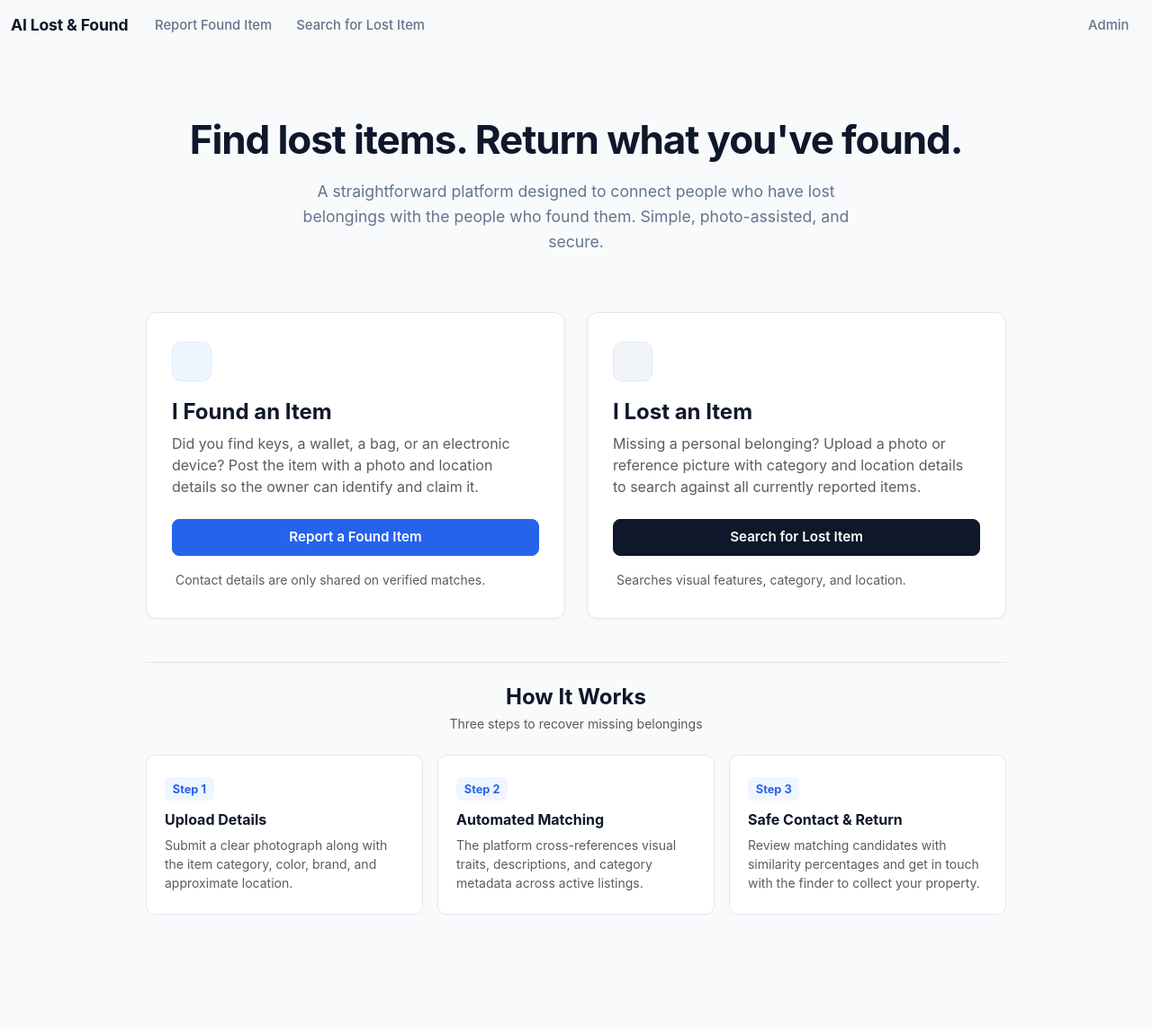
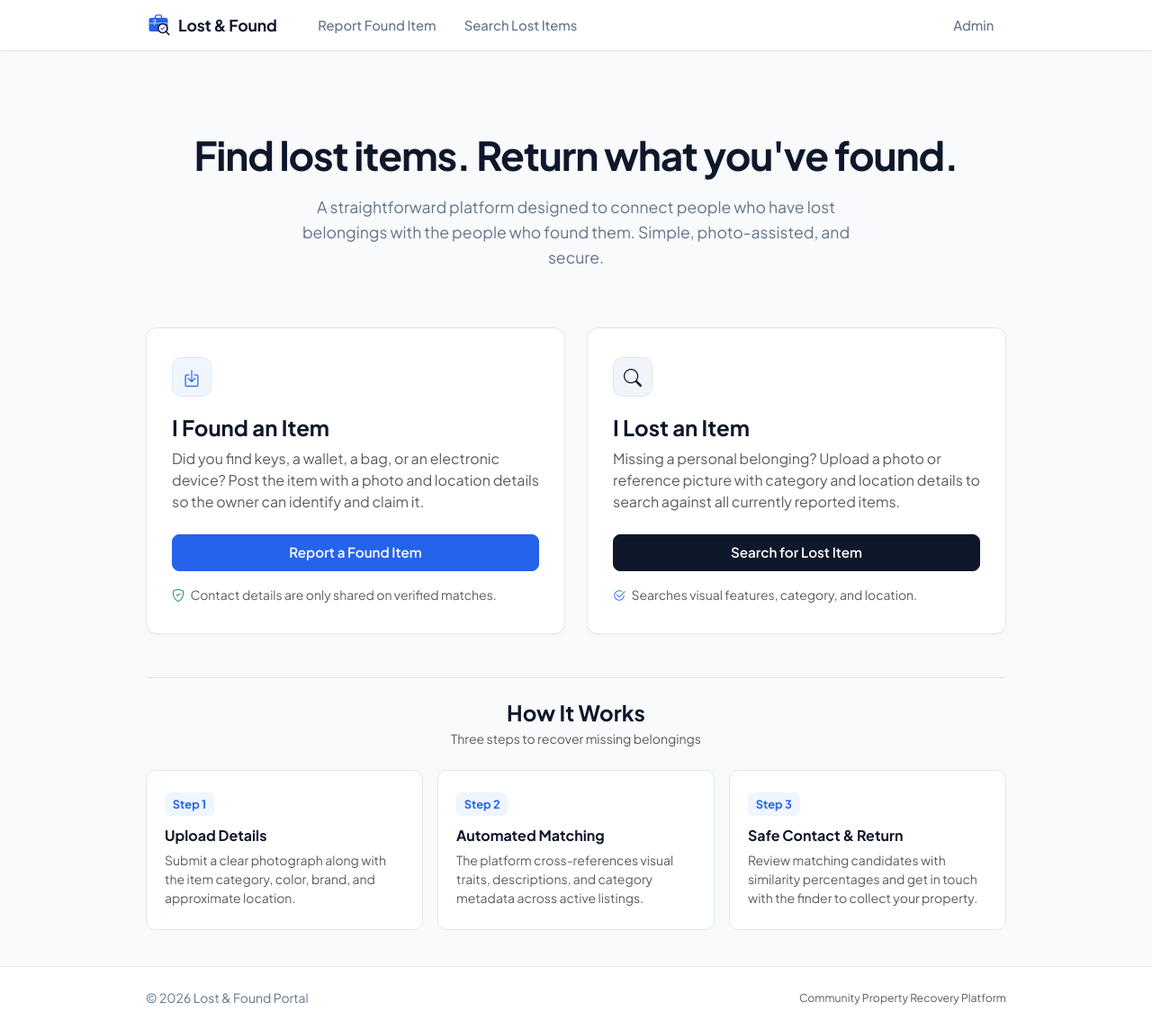
Before and after one commit to vanshtyagi001/lost-and-found-app, a Flask app: page / in a window 1280 px wide. Shown: the whole page at 90% size. Before the commit the page ends 1017 px from the top, so only its background shows below. Run offline with Flask 3, Linux system fonts and the light colour scheme; some libraries are stand-ins or nearby versions.

Commit message:
add brand logo, favicons, sticky navbar, and active page underline

```diff
--- a/templates/base.html
+++ b/templates/base.html
@@ -3,42 +3,74 @@
 <head>
     <meta charset="UTF-8">
     <meta name="viewport" content="width=device-width, initial-scale=1.0">
-    <title>AI Lost & Found</title>
-    <!-- Add Bootstrap for basic styling (optional) -->
+    <title>Lost & Found Portal</title>
+
+    <!-- Favicons -->
+    <link rel="icon" type="image/svg+xml" href="{{ url_for('static', filename='img/favicon.svg') }}">
+    <link rel="icon" type="image/png" sizes="32x32" href="{{ url_for('static', filename='img/favicon.png') }}">
+    <link rel="icon" href="{{ url_for('static', filename='img/favicon.ico') }}">
+    <link rel="apple-touch-icon" href="{{ url_for('static', filename='img/logo.png') }}">
+
+    <!-- Clean Typography -->
+    <link rel="preconnect" href="https://fonts.googleapis.com">
+    <link rel="preconnect" href="https://fonts.gstatic.com" crossorigin>
+    <link href="https://fonts.googleapis.com/css2?family=Plus+Jakarta+Sans:wght@400;500;600;700&display=swap" rel="stylesheet">
+
+    <!-- Bootstrap 5 CSS -->
     <link href="https://cdn.jsdelivr.net/npm/bootstrap@5.3.0/dist/css/bootstrap.min.css" rel="stylesheet">
+
+    <!-- Bootstrap Icons -->
+    <link rel="stylesheet" href="https://cdn.jsdelivr.net/npm/bootstrap-icons@1.11.3/font/bootstrap-icons.min.css">
+
+    <!-- Application Styles -->
     <link rel="stylesheet" href="{{ url_for('static', filename='css/style.css') }}">
 </head>
 <body>
-    <nav class="navbar navbar-expand-lg navbar-light bg-light mb-4">
-        <div class="container-fluid">
-            <a class="navbar-brand" href="{{ url_for('index') }}">AI Lost & Found</a>
-            <button class="navbar-toggler" type="button" data-bs-toggle="collapse" data-bs-target="#navbarNav" aria-controls="navbarNav" aria-expanded="false" aria-label="Toggle navigation">
+    <!-- Top Navigation (Sticky) -->
+    <nav class="navbar navbar-expand-lg app-navbar sticky-top mb-4">
+        <div class="container">
+            <a class="navbar-brand d-flex align-items-center gap-2" href="{{ url_for('index') }}">
+                <img src="{{ url_for('static', filename='img/logo.svg') }}" alt="Lost & Found Logo" width="30" height="30" class="d-inline-block">
+                <span>Lost & Found</span>
+            </a>
+            <button class="navbar-toggler border-0" type="button" data-bs-toggle="collapse" data-bs-target="#navbarNav" aria-controls="navbarNav" aria-expanded="false" aria-label="Toggle navigation">
                 <span class="navbar-toggler-icon"></span>
             </button>
             <div class="collapse navbar-collapse" id="navbarNav">
-                <ul class="navbar-nav me-auto">
+                <ul class="navbar-nav me-auto ms-lg-3 gap-1">
                     <li class="nav-item">
-                        <a class="nav-link" href="{{ url_for('report_found') }}">Report Found Item</a>
+                        <a class="nav-link {% if request.endpoint == 'report_found' %}active{% endif %}" href="{{ url_for('report_found') }}">
+                            Report Found Item
+                        </a>
                     </li>
                     <li class="nav-item">
-                        <a class="nav-link" href="{{ url_for('search_lost') }}">Search for Lost Item</a>
+                        <a class="nav-link {% if request.endpoint == 'search_lost' %}active{% endif %}" href="{{ url_for('search_lost') }}">
+                            Search Lost Items
+                        </a>
                     </li>
                 </ul>
                 <ul class="navbar-nav">
                     <li class="nav-item">
-                        <a class="nav-link text-secondary" href="{{ url_for('admin') }}">Admin</a>
+                        <a class="nav-link admin-link {% if request.endpoint == 'admin' %}active{% endif %}" href="{{ url_for('admin') }}">
+                            Admin
+                        </a>
                     </li>
                 </ul>
             </div>
         </div>
     </nav>
 
-    <div class="container">
+    <!-- Main Content Container -->
+    <main class="container my-3 flex-grow-1">
         {% with messages = get_flashed_messages(with_categories=true) %}
             {% if messages %}
                 {% for category, message in messages %}
                     <div class="alert alert-{{ category }} alert-dismissible fade show" role="alert">
-                        {{ message | render_markdown }}
+                        <div class="d-flex align-items-center gap-2">
+                            <div class="flex-grow-1">
+                                {{ message | render_markdown }}
+                            </div>
+                        </div>
                         <button type="button" class="btn-close" data-bs-dismiss="alert" aria-label="Close"></button>
                     </div>
                 {% endfor %}
@@ -46,21 +78,88 @@
         {% endwith %}
 
         {% block content %}{% endblock %}
-    </div>
+    </main>
 
-    <!-- <footer class="mt-5 text-center text-muted">
-        <p>© {{ now().year }} AI Lost & Found Platform</p>
-    </footer> -->
+    <!-- Clean Footer -->
+    <footer class="app-footer">
+        <div class="container d-flex flex-column flex-sm-row justify-content-between align-items-center gap-2">
+            <div>
+                © {{ now().year }} Lost & Found Portal
+            </div>
+            <div class="text-muted small">
+                Community Property Recovery Platform
+            </div>
+        </div>
+    </footer>
 
-    <!-- Add Bootstrap JS (optional) -->
+    <!-- Bootstrap 5 Bundle JS -->
     <script src="https://cdn.jsdelivr.net/npm/bootstrap@5.3.0/dist/js/bootstrap.bundle.min.js"></script>
+
+    <!-- Image Upload Preview Handler -->
+    <script>
+        document.addEventListener('DOMContentLoaded', function () {
+            var fileInputs = document.querySelectorAll('input[type="file"][accept*="image"]');
+            var currentObjectUrl = null;
+
+            fileInputs.forEach(function (input) {
+                var container = document.getElementById('image_preview_container');
+                var img = document.getElementById('image_preview');
+                var nameEl = document.getElementById('image_preview_name');
+                var sizeEl = document.getElementById('image_preview_size');
+                var removeBtn = document.getElementById('remove_image_btn');
+
+                if (!container || !img) return;
+
+                input.addEventListener('change', function () {
+                    var file = this.files && this.files[0];
+                    if (file) {
+                        if (file.type && !file.type.startsWith('image/')) {
+                            alert('Please select an image file (PNG, JPG, JPEG, GIF).');
+                            this.value = '';
+                            container.classList.add('d-none');
+                            return;
+                        }
+
+                        if (currentObjectUrl) {
+                            URL.revokeObjectURL(currentObjectUrl);
+                        }
+                        currentObjectUrl = URL.createObjectURL(file);
+                        img.src = currentObjectUrl;
+
+                        if (nameEl) nameEl.textContent = file.name;
+                        if (sizeEl) {
+                            var sizeKB = (file.size / 1024).toFixed(1);
+                            var sizeMB = (file.size / (1024 * 1024)).toFixed(2);
+                            sizeEl.textContent = file.size >= 1048576 ? (sizeMB + ' MB') : (sizeKB + ' KB');
+                        }
+                        container.classList.remove('d-none');
+                    } else {
+                        container.classList.add('d-none');
+                    }
+                });
+
+                if (removeBtn) {
+                    removeBtn.addEventListener('click', function () {
+                        input.value = '';
+                        container.classList.add('d-none');
+                        if (currentObjectUrl) {
+                            URL.revokeObjectURL(currentObjectUrl);
+                            currentObjectUrl = null;
+                        }
+                        img.src = '#';
+                        if (nameEl) nameEl.textContent = '';
+                        if (sizeEl) sizeEl.textContent = '';
+                    });
+                }
+            });
+        });
+    </script>
 
     <!-- Global Form Submit Loading Spinner -->
     <script>
         document.addEventListener('DOMContentLoaded', function () {
             document.querySelectorAll('form').forEach(function (form) {
                 form.addEventListener('submit', function (e) {
-                    // Only trigger if browser validation passes
                     if (!this.checkValidity()) {
                         return;
                     }
```
Also changed, not shown: static/img/favicon.ico (added), static/img/favicon.png (added), static/img/favicon.svg (added), static/img/lnf-logo.png (added), static/img/logo.png (added), static/img/logo.svg (added).
